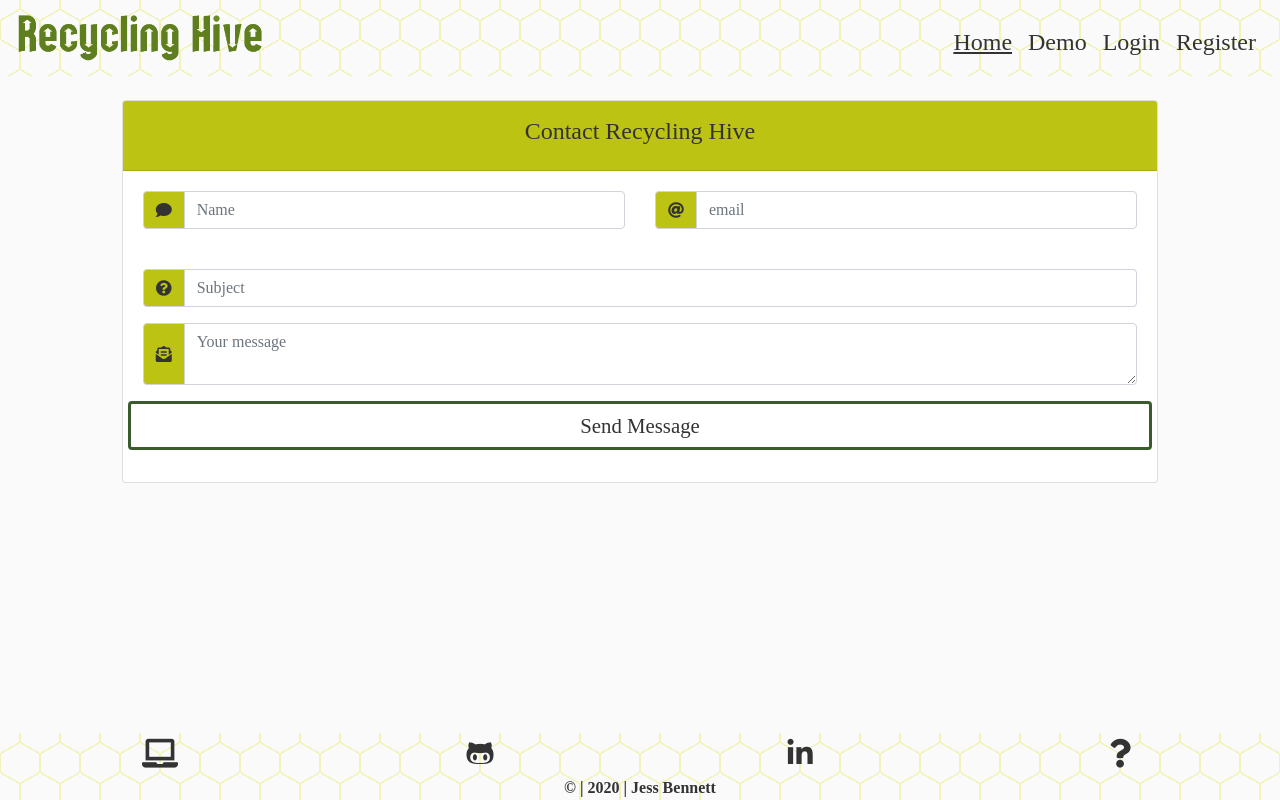
After one commit to jess-bennett/recycling-hive, a Flask app: page /contact in a window 1280 px wide. The commit adds this page. Run offline with Flask 2, Linux system fonts and the light colour scheme; some libraries are stand-ins or nearby versions; some web fonts are replaced.

Commit message:
Email client set up for contact form

```diff
--- a/app.py
+++ b/app.py
@@ -1048,13 +1048,9 @@
     # Combine lists
     categories_dict = list(combine_dictionaries(
         categories_dict_private, categories_dict_public))
-    # Check if member has collection
-    members_collection_values = list(sorted(
-        [document["categoryName"] for document in categories_dict]))
     return render_template(
         "pages/hive-category.html",
         categories_dict=categories_dict,
-        members_collection_values=members_collection_values,
         page_id="categories")
 
 
@@ -1485,6 +1481,12 @@
         members_collection_values=members_collection_values, page_id="members")
 
 
+@app.route("/contact")
+def contact():
+
+    return render_template("pages/contact.html")
+
+
 @app.route("/logout")
 def logout():
     # remove user from session cookies
--- a/static/css/hexagon.css
+++ b/static/css/hexagon.css
@@ -6,14 +6,6 @@
   padding: 0;
   /* Clears unordered list default of 40px */
 
-}
-
-#grid.hexagon-large {
-  width: 90%;
-}
-
-#grid.home {
-  margin: 0 5% 4rem;
 }
 
 .clear:after {
--- /dev/null
+++ b/static/js/email.js
@@ -0,0 +1,19 @@
+(function(){
+      emailjs.init("user_rNlxjH93KI0o2WUxLY4rd");
+   })();
+
+function sendMail(contactForm) {
+    emailjs.send("gmail", "recycling_hive", {
+        "from_name": contactForm.name.value,
+        "from_email": contactForm.email.value,
+        "subject": contactForm.subject.value,
+        "message": contactForm.message.value
+    })
+    .then(
+        function(response) {
+            $("#contact-flash").show();
+            $("#contact-form")[0].reset();
+        }
+    );
+    return false;
+}
--- a/static/js/script.js
+++ b/static/js/script.js
@@ -12,6 +12,8 @@
   $("#member-details").hide(); /* Hide member details on page load until details button selected on page   */
   $("#location-details").hide(); /* Hide location details on page load until details button selected on page   */
   $("#collection-details").hide(); /* Hide collection details on page load until details button selected on page   */
+  /* Hide flash form on contact page */
+  $("#contact-flash").hide();
 });
 
 /* REGISTER.HTML */
--- /dev/null
+++ b/templates/pages/contact.html
@@ -0,0 +1,77 @@
+{% extends "layout/base.html" %}
+{% block content %}
+<!-- JS for sending email -->
+<script type="text/javascript"
+        src="https://cdn.jsdelivr.net/npm/emailjs-com@2/dist/email.min.js">
+</script>
+<div id="contact-flash" class="flashes">
+            <h4>Your email has been sent!</h4>
+</div>
+<div class="container-fluid">
+  <div class="row">
+    <div class="col-md-10 offset-md-1">
+      <div class="card">
+        <div class="card-header text-center green-background">
+          <h4>Contact Recycling Hive</h4>
+        </div>
+        <form id="contact-form" class="card-body" onsubmit="return sendMail(this);">
+          <!-- Name -->
+          <div class="form-group row">
+          <div class="form-group col-md-6">
+            <label class="sr-only" for="name">Name</label>
+            <div class="input-group mb-2">
+              {% include "components/tooltips/tooltip-name.html" %}
+              <input type="text" class="form-control" id="name"
+                name="name" placeholder="Name" minlength="3" required>
+            </div>
+          </div>
+          <!-- Email -->
+          <div class="form-group col-md-6">
+            <label class="sr-only" for="email">Email</label>
+            <div class="input-group mb-2">
+              {% include "components/tooltips/tooltip-email.html" %}
+              <input type="email" class="form-control" id="email" name="email"
+                placeholder="email" required>
+            </div>
+          </div>
+          </div>
+          <!-- Subject -->
+          <div class="form-group">
+            <label class="sr-only" for="subject">Subject</label>
+		<div class="input-group mb-2">
+			<div class="input-group-prepend" data-toggle="tooltip" data-placement="top" data-type="info" title="Subject">
+				<div class="input-group-text"><i class="fas fa-question-circle"></i>
+				</div>
+			</div>
+			<input type="text" class="form-control" id="subject"
+                name="subject"
+                placeholder="Subject"
+                minlength="2" required>
+		</div>
+          </div>
+          <!-- Message -->
+          <div class="form-group">
+            <label class="sr-only" for="message">Your message</label>
+            <div class="input-group mb-2">
+			<div class="input-group-prepend" data-toggle="tooltip" data-placement="top" data-type="info" title="Your message">
+				<div class="input-group-text"><i class="fas fa-envelope-open-text"></i>
+				</div>
+			</div>
+              <textarea class="form-control" id="message"
+                name="message" placeholder="Your message"
+                minlength="4" required></textarea>
+            </div>
+          </div>
+          <!-- Submit -->
+          <div class="form-group row">
+            <button class="btn btn-outline-primary col"
+              type="submit">Send Message</button>
+          </div>
+        </form>
+      </div>
+    </div>
+  </div>
+</div>
+<!-- JS for sending email -->
+<script src="{{ url_for('static', filename='js/email.js') }}"></script>
+{% endblock %}
--- a/templates/pages/find-a-hive.html
+++ b/templates/pages/find-a-hive.html
@@ -12,7 +12,7 @@
   </div>
   <div class="row">
     <div class="col-md-10 offset-md-1 text-center">
-        <h5>Can't find a hive local to you? <a href=""
+        <h5>Can't find a hive local to you? <a href="{{ url_for('contact') }}"
           class="internal-link">Contact me</a> to discuss setting one up!</h5>
     </div>
   </div>
--- a/templates/pages/hive-category.html
+++ b/templates/pages/hive-category.html
@@ -1,7 +1,7 @@
 {% extends "layout/base.html" %}
 {% set active_item = "categories" %}
 {% block content %}
-{{ members_collection_values }}
+
 {% include "components/navigation/breadcrumbs.html" %}
 
 {% include "components/navigation/dropdown.html" %}
--- a/templates/pages/index.html
+++ b/templates/pages/index.html
@@ -17,7 +17,7 @@
   </div>
 </div>
 <section id="home-hexagons">
-  <ul id="grid" class="clr home hexagon-large">
+  <ul id="grid" class="clr">
     {% if username == False %}
     <li>
         <a href="{{ url_for('demo') }}">
@@ -77,7 +77,7 @@
       </a>
     </li>
     <li>
-      <a href="#item3">
+      <a href="{{ url_for('contact') }}">
         <div class="hexagon">
           <img src="https://raw.githubusercontent.com/FortAwesome/Font-Awesome/master/svgs/solid/at.svg"/>
           <p class="hexagon-text hexagon-text-background">Contact</p>
```
Also changed, not shown: templates/pages/faq.html (+5 -5 lines).
